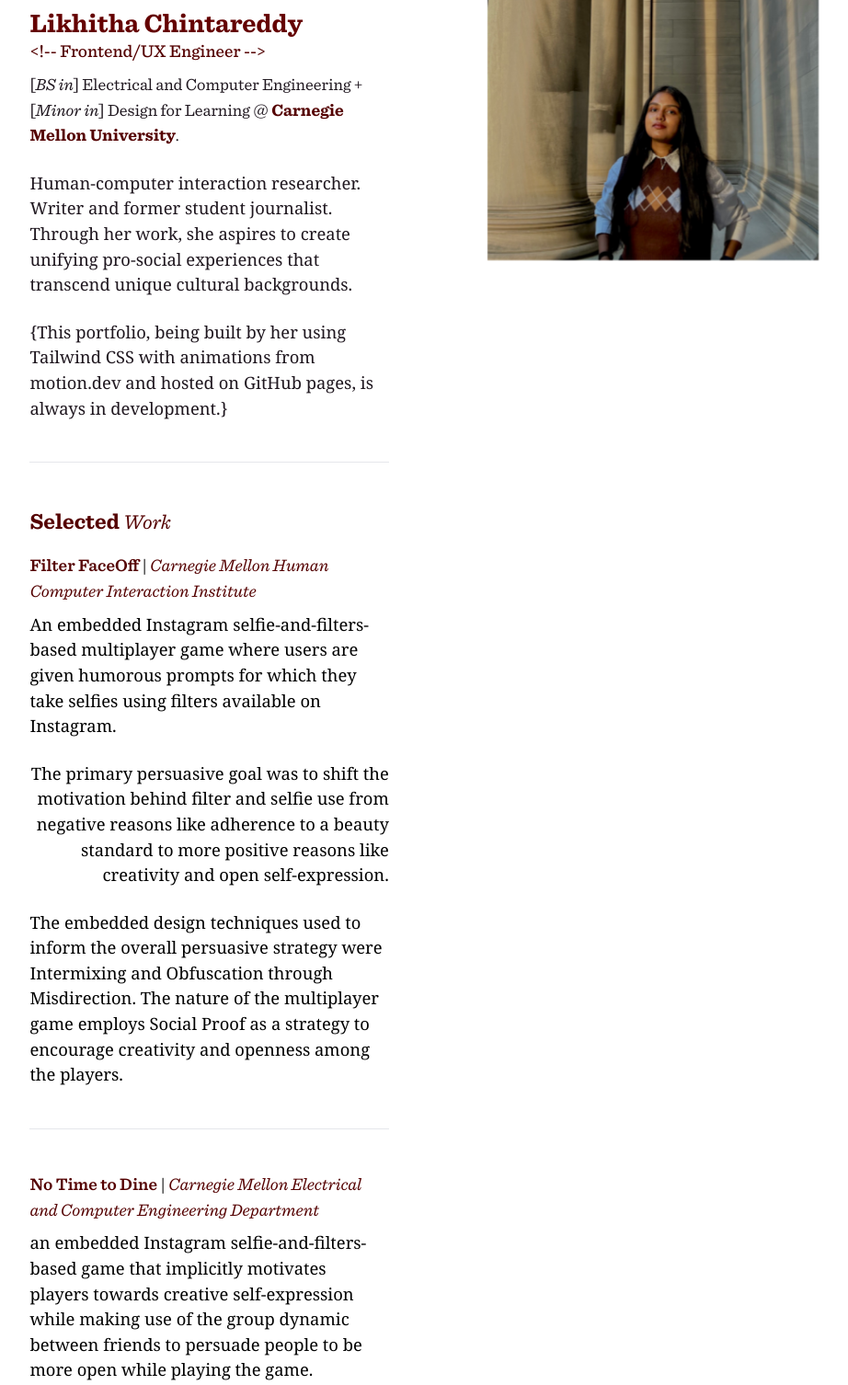
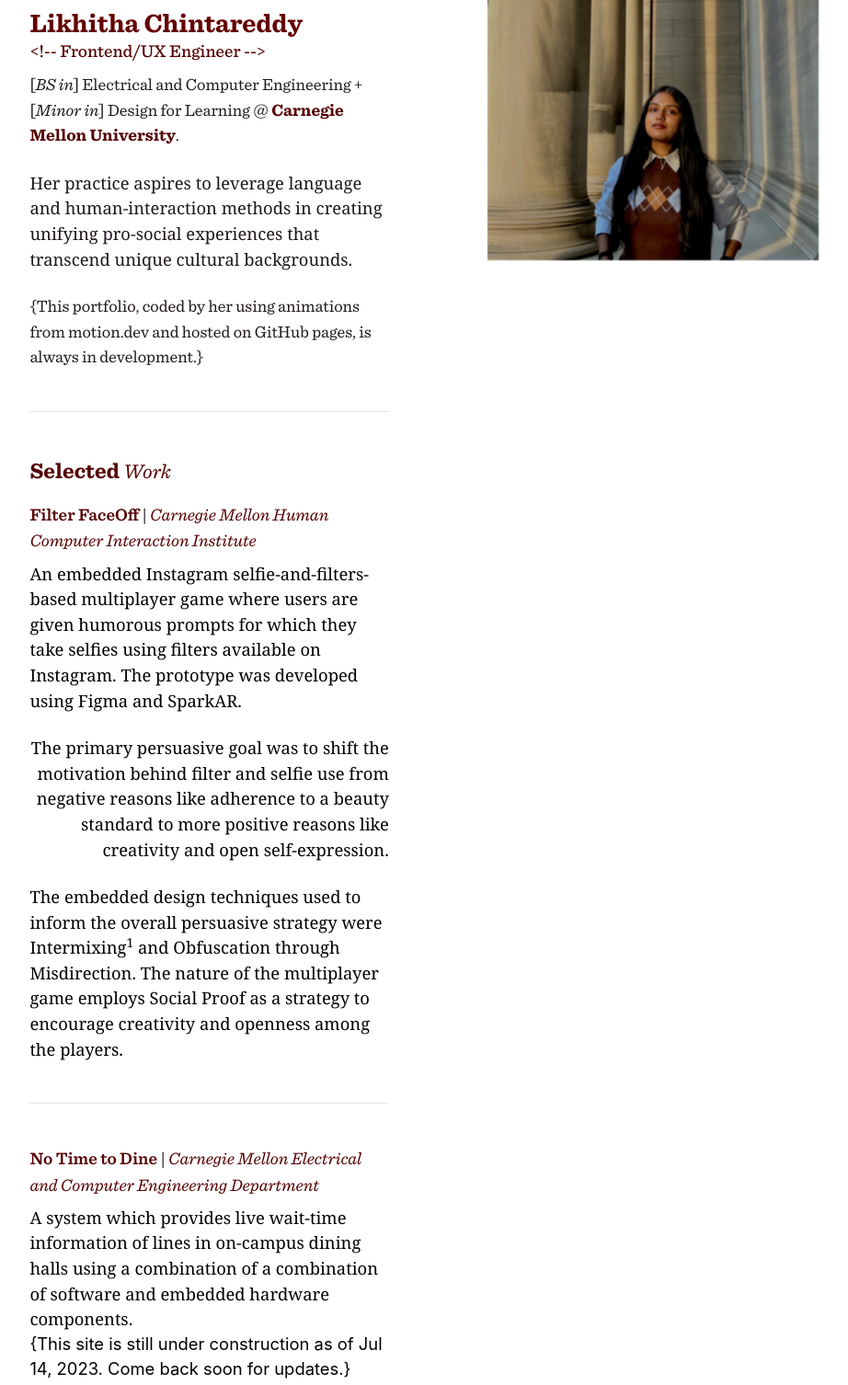
Before and after one commit to santacalculus/santacalculus.github.io, a website: page index.html in a window 1280 px wide. Shown: the part 317-1823 px from the top of the page at 92% size, without its empty margins (174-1096 px from the left). Drawn offline with Linux system fonts and the light colour scheme; a web font is replaced by a local one.

Commit message:
about sec update

```diff
--- a/index.html
+++ b/index.html
@@ -25,12 +25,10 @@
             </p>
             <br>
             <p class="font-serif">
-              Human-computer interaction researcher. <br>
-              Writer and former student journalist.
-              Through her work, she aspires to create unifying pro-social experiences that transcend unique cultural backgrounds.
+              Her practice aspires to leverage language and human-interaction methods in creating unifying pro-social experiences that transcend unique cultural backgrounds.
             </p>
             <br>
-            <p class="font-serif">{This portfolio, being built by her using Tailwind CSS with animations from motion.dev and hosted on GitHub pages, is always in development.} </p>
+            <p style="font-family: Sentinel Pro;">{This portfolio, coded by her using animations from motion.dev and hosted on GitHub pages, is always in development.} </p>
           </section>
 
           <hr style="margin-top: 45px; margin-bottom: 45px;">
@@ -40,27 +38,29 @@
           <section id="id_filterfaceoff" style="margin-top: 1rem;">
             <h5 style="font-family: Sentinel Pro; font-size: 1.18rem;"><span style="font-weight: 600; color:rgb(84, 0, 0);">Filter FaceOff</span> | <i style="color: rgb(84, 0, 0);">Carnegie Mellon Human Computer Interaction Institute</i></h5>
             <div class="content">
-              <p class="font-serif" style="margin-top: 0.5rem;">An embedded Instagram selfie-and-filters-based multiplayer game where users are given humorous prompts for which they take selfies using filters available on Instagram.</p>
+              <p class="font-serif" style="margin-top: 0.5rem;">An embedded Instagram selfie-and-filters-based multiplayer game where users are given humorous prompts for which they take selfies using filters available on Instagram. The prototype was developed using Figma and SparkAR.</p>
               <br>
               <p class="font-serif" style="text-align:right;">The primary persuasive goal was to shift the motivation behind filter and selfie use from negative reasons like adherence to a beauty standard to more positive reasons like creativity and open self-expression. </p>
               <br>
-              <p class="font-serif">The embedded design techniques used to inform the overall persuasive strategy were Intermixing and Obfuscation through Misdirection. The nature of the multiplayer game employs Social Proof as a strategy to encourage creativity and openness among the players.</p>
+              <p class="font-serif">The embedded design techniques used to inform the overall persuasive strategy were Intermixing<sup>1</sup> and Obfuscation through Misdirection. The nature of the multiplayer game employs Social Proof as a strategy to encourage creativity and openness among the players.</p>
             </div>
           </section>
 
           <hr style="margin-top: 45px; margin-bottom: 45px;">
 
           <section id="notime">
-              <div class="content">
+
                 <h5 style="font-family: Sentinel Pro; font-size: 1.18rem;"><span style="font-weight: 600; color:rgb(84, 0, 0);">No Time to Dine</span> | <i style="color: rgb(84, 0, 0);">Carnegie Mellon Electrical and Computer Engineering Department</i></h5>
+                <div class="content">
+                  <p class="font-serif" style="margin-top: 0.5rem;">A system which provides live wait-time information of lines in on-campus dining halls using a combination of a combination of software and embedded hardware components.</p>
+                  <p>{This site is still under construction as of Jul 14, 2023. Come back soon for updates.}</p>
+                  <!-- <p class="font-serif" style="margin-top: 0.5rem;">an embedded Instagram selfie-and-filters-based game that implicitly motivates players towards creative self-expression while making use of the group dynamic between friends to persuade people to be more open while playing the game.</p> -->
+                  <!-- <br> -->
+                  <!-- <p class="font-serif">Our primary persuasive goal was to address this by shifting the motivation behind filter and selfie use from negative reasons like adherence to a beauty standard to more positive reasons like creativity and open self-expression. The embedded design techniques we used to inform our overall persuasive strategy were Intermixing and Obfuscation through Misdirection. To encourage users to take creative selfies, we also employed the idea of Social Proof by making it a multiplayer game to be played by a group of friends.</p> -->
+                  <br>
+                  <!-- <p>All the players will be given the same prompt and limited time to quickly take selfies and apply filters, before sharing their selfies directly to an Instagram group chat with participating friends. Once shared, everyone can vote on the best selfie by liking it in the group. The person with the most likes would win the round and get a point. At the end, the winner of the round could earn bonus points by sharing their winning selfie on their Instagram story.</p> -->
 
-                <!-- <h5>Filter FaceOff | Carnegie Mellon Human Computer Interaction Institute</h5> -->
-                <p class="font-serif" style="margin-top: 0.5rem;">an embedded Instagram selfie-and-filters-based game that implicitly motivates players towards creative self-expression while making use of the group dynamic between friends to persuade people to be more open while playing the game.</p>
-                <br>
-                <p class="font-serif">Our primary persuasive goal was to address this by shifting the motivation behind filter and selfie use from negative reasons like adherence to a beauty standard to more positive reasons like creativity and open self-expression. The embedded design techniques we used to inform our overall persuasive strategy were Intermixing and Obfuscation through Misdirection. To encourage users to take creative selfies, we also employed the idea of Social Proof by making it a multiplayer game to be played by a group of friends.</p>
-                <br>
-                <p>All the players will be given the same prompt and limited time to quickly take selfies and apply filters, before sharing their selfies directly to an Instagram group chat with participating friends. Once shared, everyone can vote on the best selfie by liking it in the group. The person with the most likes would win the round and get a point. At the end, the winner of the round could earn bonus points by sharing their winning selfie on their Instagram story.</p>
-              </div>
+                </div>
             </section>
 
             <hr style="margin-top: 50px; margin-bottom: 50px;">
@@ -72,19 +72,7 @@
           <div id="id_image_container">
             <img class="object-scale-down md:object-cover" src="profile.jpeg" alt="photo of likhitha" id="id_profile">
           </div>
-          <!-- <div style="position: absolute; top: 65%; margin-left: 0.5vw; text-align: center;">
-            <p id="id_major" style="font-size: 1.2rem; font-weight: 600; margin-top: 2vh; font-family: 'Sentinel Pro'">
-               [BS in] Electrical and Computer Engineering
-               <br>
-               +
-               <br>
-               [Minor in] Design for Learning
-            </p>
 
-               <p id="id_uni" style="font-size: 1.2vw; font-weight: 900; font-family: 'sans-serif'">
-              @ Carnegie Mellon University
-               </p>
-          </div> -->
       </div>
   </div>
   <script type="module" src="main.js"></script>
```
